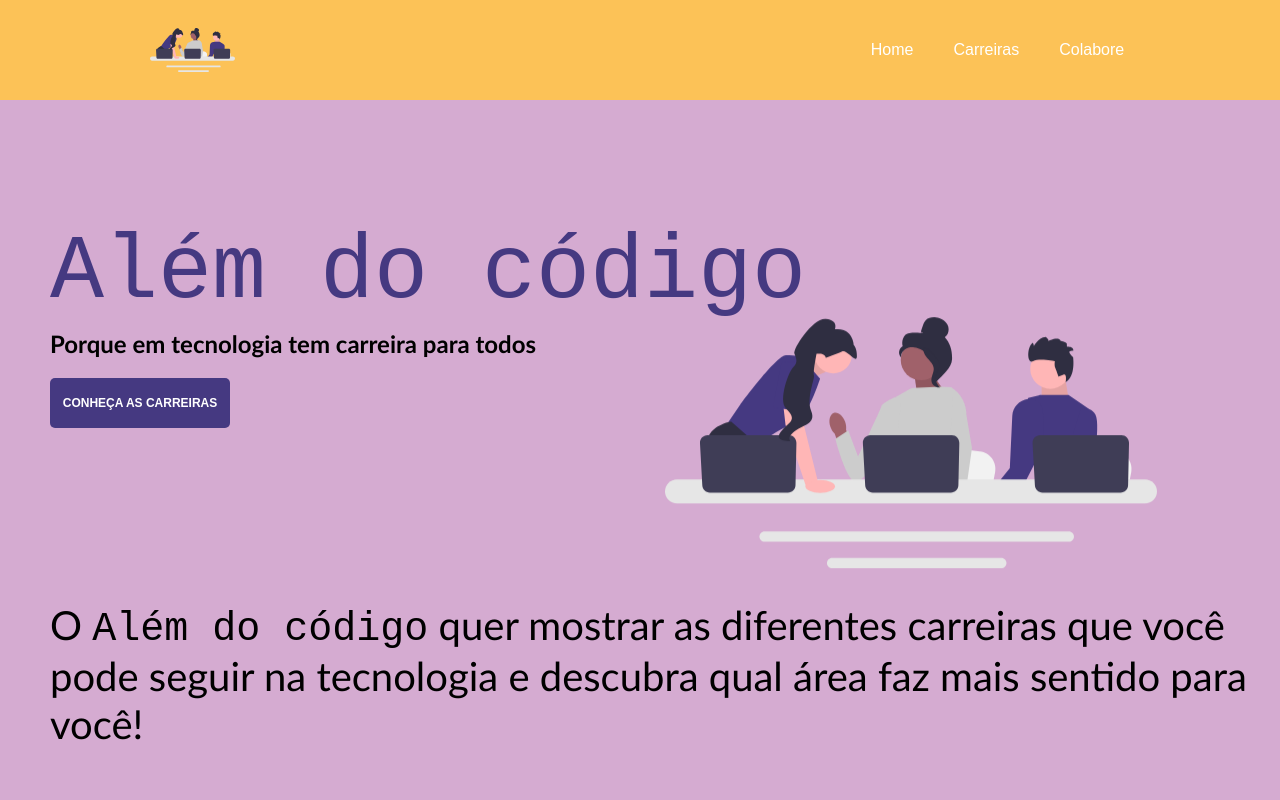
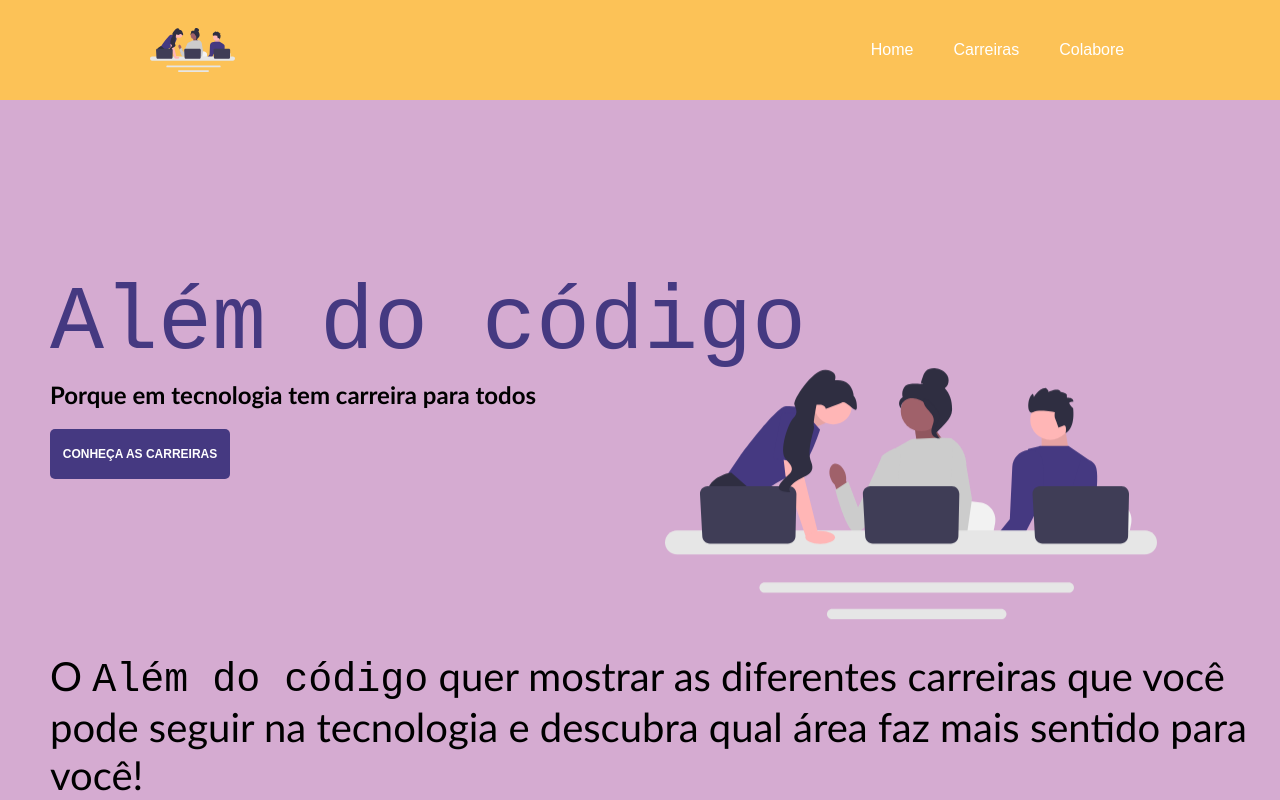
Before and after one commit to Mariana-Caetano/alem-do-codigo, a React (Create React App) app: page / in a window 1280 px wide. Shown: the top 800 px of the page. Built offline with nearby package versions, Linux system fonts and the light colour scheme.

Commit message:
fixing home navbar

```diff
--- a/src/styles/home.css
+++ b/src/styles/home.css
@@ -1,6 +1,6 @@
 .home {
     width: 100%;
-    height: 90vh;
+    /*height: 90vh;*/
     display: flex;
     justify-content: center;
     align-items: left;
@@ -14,6 +14,7 @@
   .headerContainer {
     width: auto;
     margin-left: 50px;
+    font-family: "Gill Sans", "Gill Sans MT", Calibri, "Trebuchet MS", sans-serif;
   }
 
   .headerContainer h1 {
@@ -46,6 +47,7 @@
   .sobre {
     margin-top: 10%;
     margin-bottom: 10%;
+    font-family: "Gill Sans", "Gill Sans MT", Calibri, "Trebuchet MS", sans-serif;
   }
 
   .sobre p {
```
